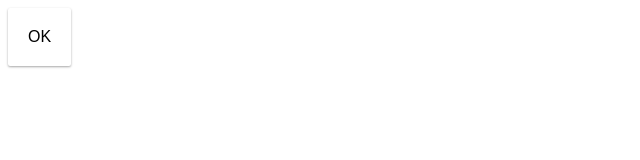
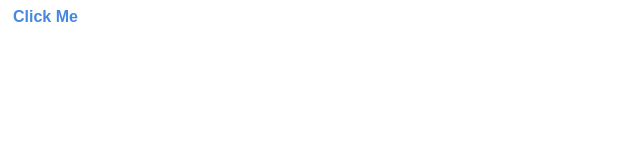
Before and after one commit to saketh-kowtha/fundoo, a React app: page / in a window 1280 px wide. Shown: the top 160 px of the page, without its empty margins (0-640 px from the left). Built offline with nearby package versions, Linux system fonts and the light colour scheme.

Commit message:
Added: Link Component 	Two Types of links 	#1. Normal 	#2. Small

```diff
--- a/App.js
+++ b/App.js
@@ -1,11 +1,11 @@
 import React from 'react';
 import './index.css'
 
-import Card from './src/components/Card'
+import Link from './src/components/Link'
 export default class App extends React.Component {
     render() {
         return (
-           <Card interactive>OK</Card>
+           <Link name="Click Me" />
            )
     }
 }
--- /dev/null
+++ b/src/components/Link/index.js
@@ -0,0 +1,10 @@
+import React from 'react'
+
+import './link.scss'
+const Link = (props) => {
+    if(props.small)
+        return <span className="link small" {...props}>{props.name}</span>
+    return <span className="link" {...props}>{props.name}</span>
+}
+
+export default Link
--- /dev/null
+++ b/src/components/Link/link.scss
@@ -0,0 +1,16 @@
+
+.link{
+    color: #4688df;
+    font-weight: 600;
+    text-transform: capitalize;
+    cursor: pointer;
+    padding: 5px;
+
+    &:active, &:focus{
+        background-color: #cadbf1;
+    }
+}
+
+.small{
+    padding: 1px;
+}
```
